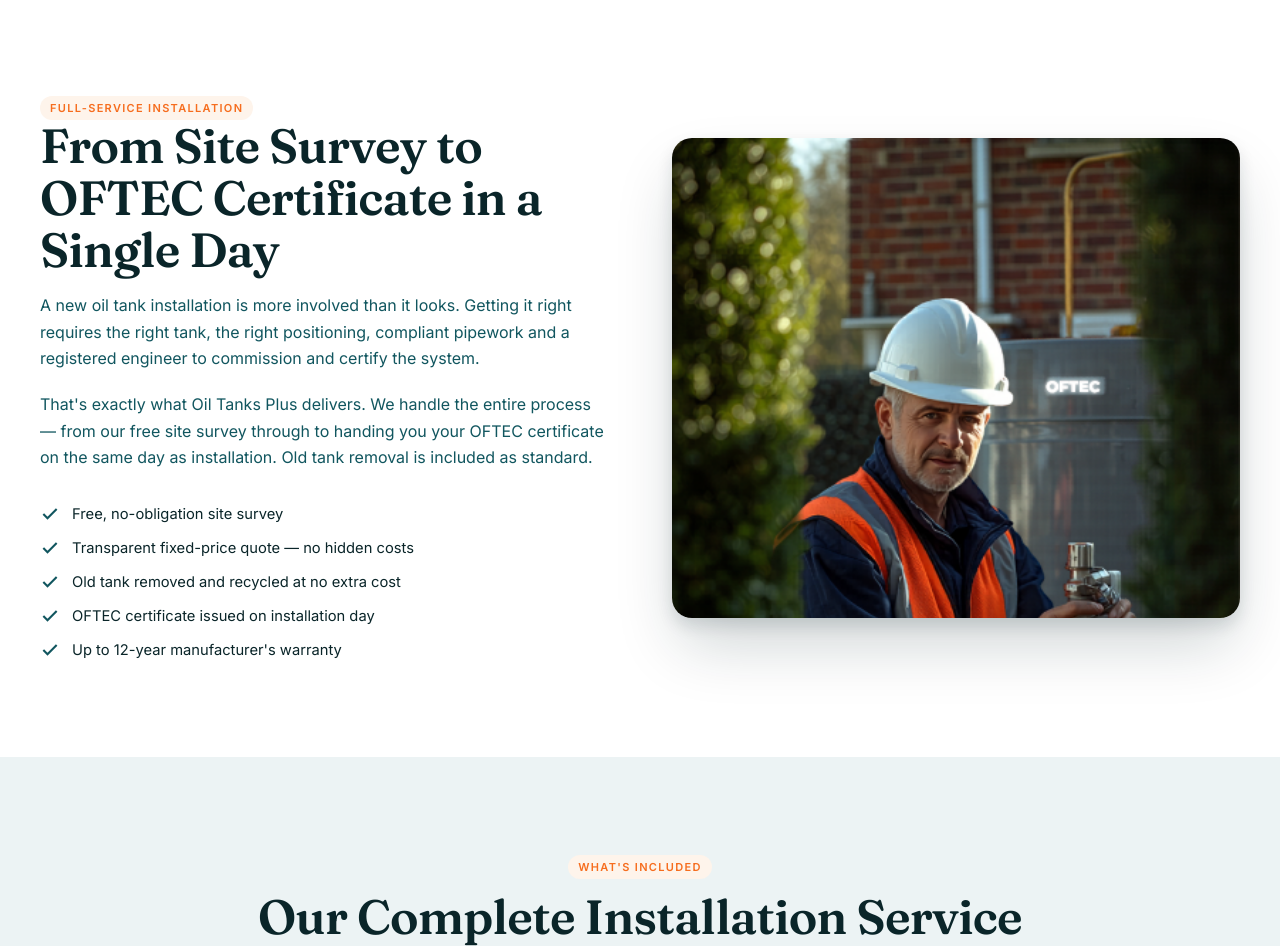
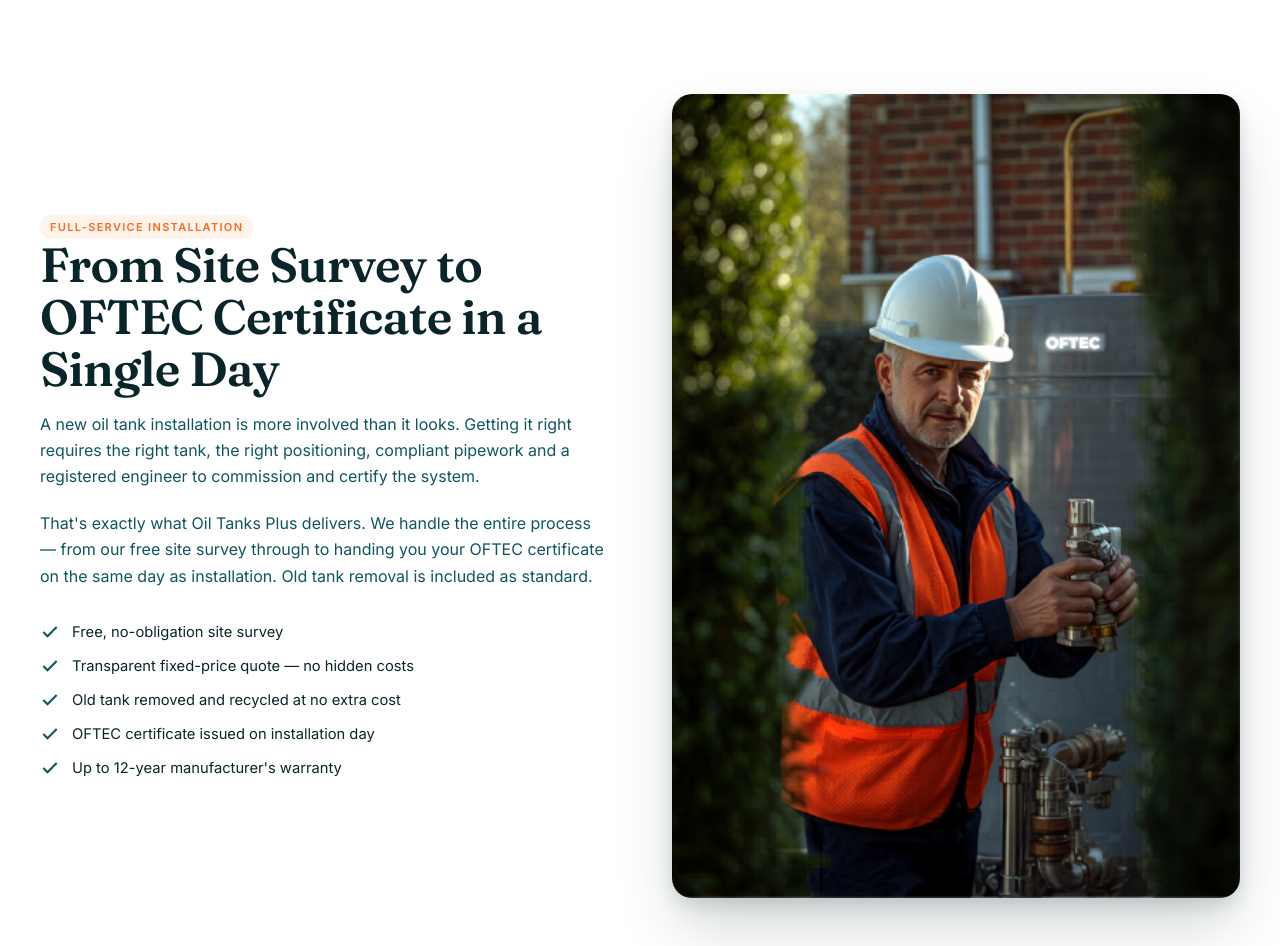
Before and after one commit to macdcreator-hue/oiltankplus, a plain HTML site: page installations.html in a window 1280 px wide. Shown: the part 695-1641 px from the top of the page. Drawn offline with Linux system fonts and the light colour scheme.

Commit message:
Remove height constraint on installation image — show full portrait naturally

```diff
--- a/installations.html
+++ b/installations.html
@@ -125,8 +125,8 @@
           <div style="display:flex;align-items:center;gap:12px"><svg width="20" height="20" viewBox="0 0 24 24" fill="none" stroke="var(--teal)" stroke-width="2.5"><polyline points="20 6 9 17 4 12"/></svg><span style="font-size:.92rem">Up to 12-year manufacturer's warranty</span></div>
         </div>
       </div>
-      <div data-reveal data-reveal-delay="1" style="border-radius:var(--radius-xl);overflow:hidden;box-shadow:var(--shadow-xl);height:480px">
-        <img src="assets/images/installation%20page.png" alt="OFTEC engineer completing a professional oil tank installation" style="width:100%;height:100%;object-fit:cover;object-position:center top;display:block" loading="lazy">
+      <div data-reveal data-reveal-delay="1" style="border-radius:var(--radius-xl);overflow:hidden;box-shadow:var(--shadow-xl)">
+        <img src="assets/images/installation%20page.png" alt="OFTEC engineer completing a professional oil tank installation" style="width:100%;height:auto;display:block" loading="lazy">
       </div>
     </div>
   </div>
```
